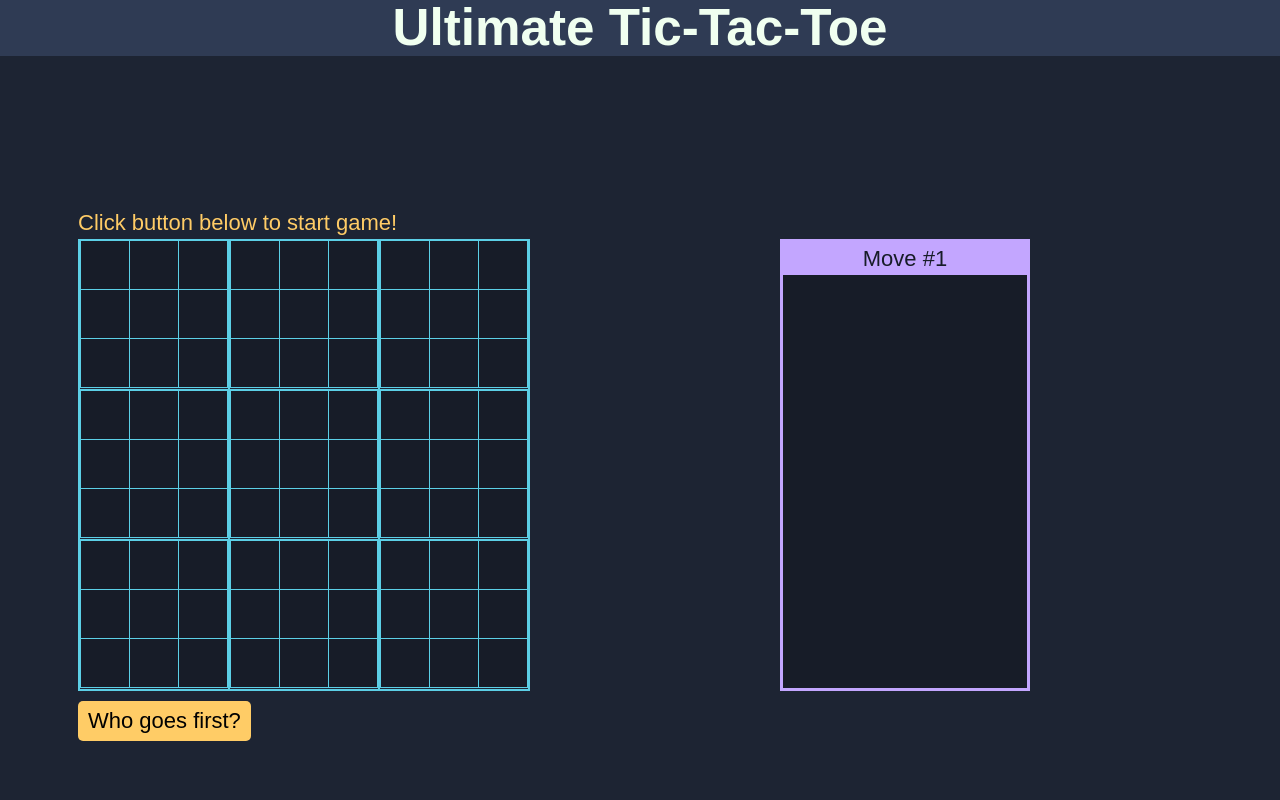
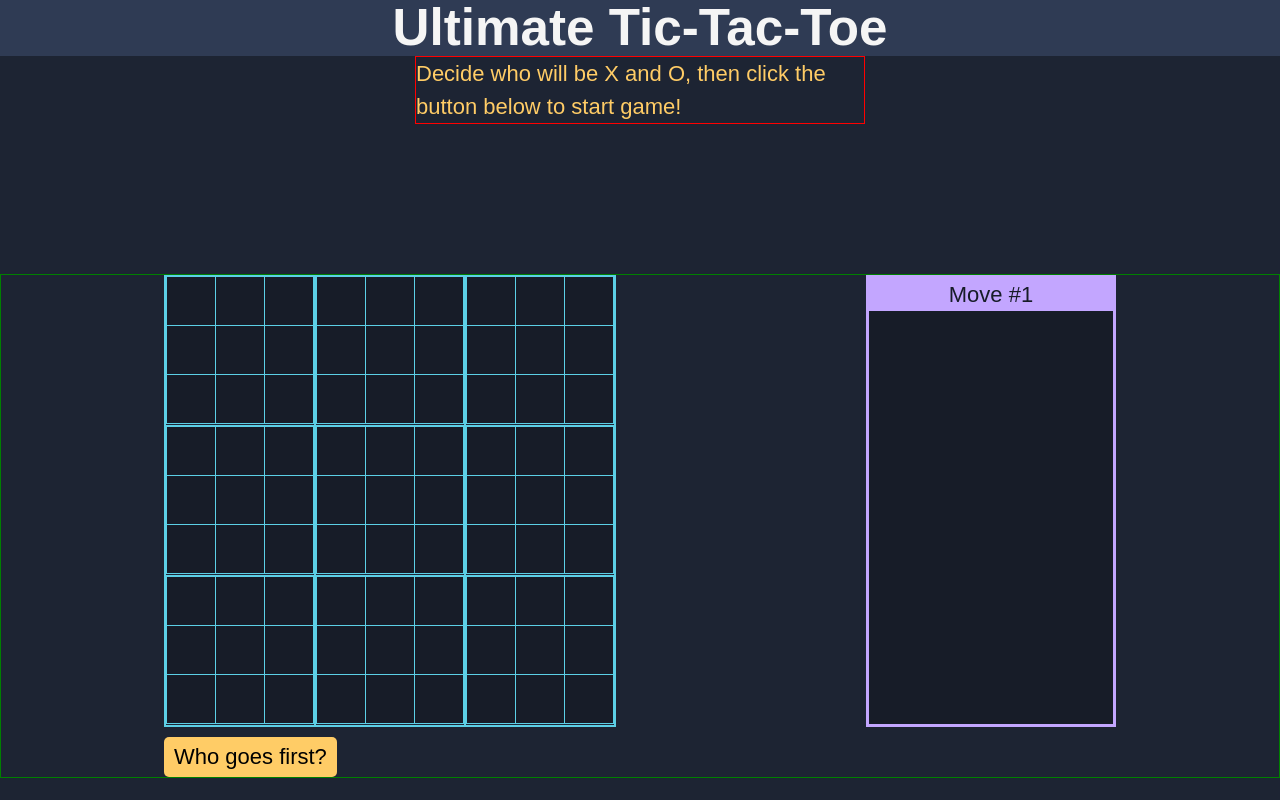
Before and after one commit to Jon-Cactus/ultimate-tic-tac-toe, a React (Vite) app: page / in a window 1280 px wide. Both pictures are taken after a click on the button "Play Locally". Built offline with nearby package versions, Linux system fonts and the light colour scheme; a web font is replaced by a local one.

Commit message:
added mode context for statusbar

```diff
--- a/src/App.tsx
+++ b/src/App.tsx
@@ -1,8 +1,8 @@
-import {useState} from 'react';
+import { useState } from 'react';
+import { ModeContext } from './context/ModeContext';
+import type { Mode } from './context/ModeContext';
 import LocalGame from './components/LocalGame';
 import './App.css';
-
-type Mode = 'local' | 'online' | null;
 
 function Header() {
   return (
@@ -10,8 +10,6 @@ function Header() {
       <h1>Ultimate Tic-Tac-Toe</h1>
     </header>
   )
-  //<button className="nav-item"></button>
-  //<button className="nav-item"></button>
 }
 
 export default function App() {
@@ -30,9 +28,12 @@ export default function App() {
     )
   }
   return (
-    <div className="page">
-      <Header />
-      {mode === 'local' ? (<LocalGame />) : (<OnlineLobby />)}
-    </div>
+    <ModeContext.Provider value={mode}>
+      <div className="page">
+        <Header />
+        {mode === 'local' ? (<LocalGame />) : (<OnlineLobby />)}
+      </div>
+    </ModeContext.Provider>
+
   )
 }
--- a/src/components/Game.tsx
+++ b/src/components/Game.tsx
@@ -5,6 +5,7 @@ import type { GameProps } from '../assets/interfaces';
 import '../App.css';
 
 export default function Game(props: GameProps) {
+  // Unload props
   const {
     history, currentMove, activeSubBoard, currentBoards, startingPlayer,
     xIsNext, gameStarted, gameWinner, subBoardWinners,
@@ -19,9 +20,10 @@ export default function Game(props: GameProps) {
 
 
   return (
+    <>
+      <StatusBar gameWinner={gameWinner} xIsNext={xIsNext} gameStarted={gameStarted}></StatusBar>
       <div className="game">
         <div className="board-container">
-          <StatusBar gameWinner={gameWinner} xIsNext={xIsNext} gameStarted={gameStarted}></StatusBar>
           <Board
             boards={currentBoards}
             activeSubBoard={activeSubBoard}
@@ -40,5 +42,6 @@ export default function Game(props: GameProps) {
           getMoveCoordinates={getMoveCoordinates}
         />
       </div>
+    </>
   );
 }
--- a/src/components/ui/StatusBar.tsx
+++ b/src/components/ui/StatusBar.tsx
@@ -1,10 +1,15 @@
 import type { StatusBarProps } from '../../assets/interfaces';
+import { useMode } from '../../context/ModeContext';
 
 export default function StatusBar({ gameWinner, xIsNext, gameStarted }: StatusBarProps) {
+    const mode = useMode();
+
     const text = gameWinner
     ? `Winner: ${gameWinner}`
     : gameStarted
     ? `Next player: ${xIsNext ? 'X' : 'O'}`
+    : mode === 'local'
+    ? 'Decide who will be X and O, then click the button below to start game!'
     : 'Click button below to start game!';
 
     return (
--- /dev/null
+++ b/src/context/ModeContext.tsx
@@ -0,0 +1,6 @@
+import { createContext, useContext } from 'react';
+
+export type Mode = 'local' | 'online' | null;
+
+export const ModeContext = createContext<Mode>(null);
+export const useMode = () => useContext(ModeContext);
--- a/src/index.css
+++ b/src/index.css
@@ -8,7 +8,7 @@
   font-feature-settings: 'liga' 1, 'calt' 1;
   line-height: 1.5;
   font-weight: 400;
-  color: honeydew;
+  color: whitesmoke;
 
 
   --primary: #5ccfe6;
@@ -31,6 +31,8 @@
 }
 
 body {
+  display: flex;
+  flex-direction: column;
   margin: 0;
   padding: 0;
   min-width: 320px;
@@ -44,8 +46,18 @@ h1 {
 }
 
 .nav-bar {
+  flex-shrink: 0;
   text-align: center;
   background-color: var(--light-background);
+}
+
+.status {
+  justify-self: center;
+  width: 450px;
+  color: var(--text);
+  font-size: 22px;
+  overflow-x: auto;
+  border: 1px solid red;
 }
 
 .game-selector {
@@ -57,15 +69,18 @@ h1 {
 
 .game {
   display: flex;
-  justify-content: flex-end;
+  flex-shrink: 0;
+  justify-content: center;
   margin-top: 150px;
+  border: 1px solid green;
+
 }
 
 .game-info {
   position: relative;
   height: 452px;
   min-width: 250px;
-  margin: 33px 250px 0 250px;
+  margin: 0 0 0 250px;
   overflow-y: auto;
   background-color: var(--dark-background);
   border: 3px solid var(--secondary);
@@ -94,10 +109,7 @@ h1 {
   z-index: 1;
 }
 
-.status {
-  color: var(--text);
-  font-size: 22px;
-}
+
 
 .meta-board {
   display: flex;
```
Also changed, not shown: src/components/OnlineGame.tsx (added).
